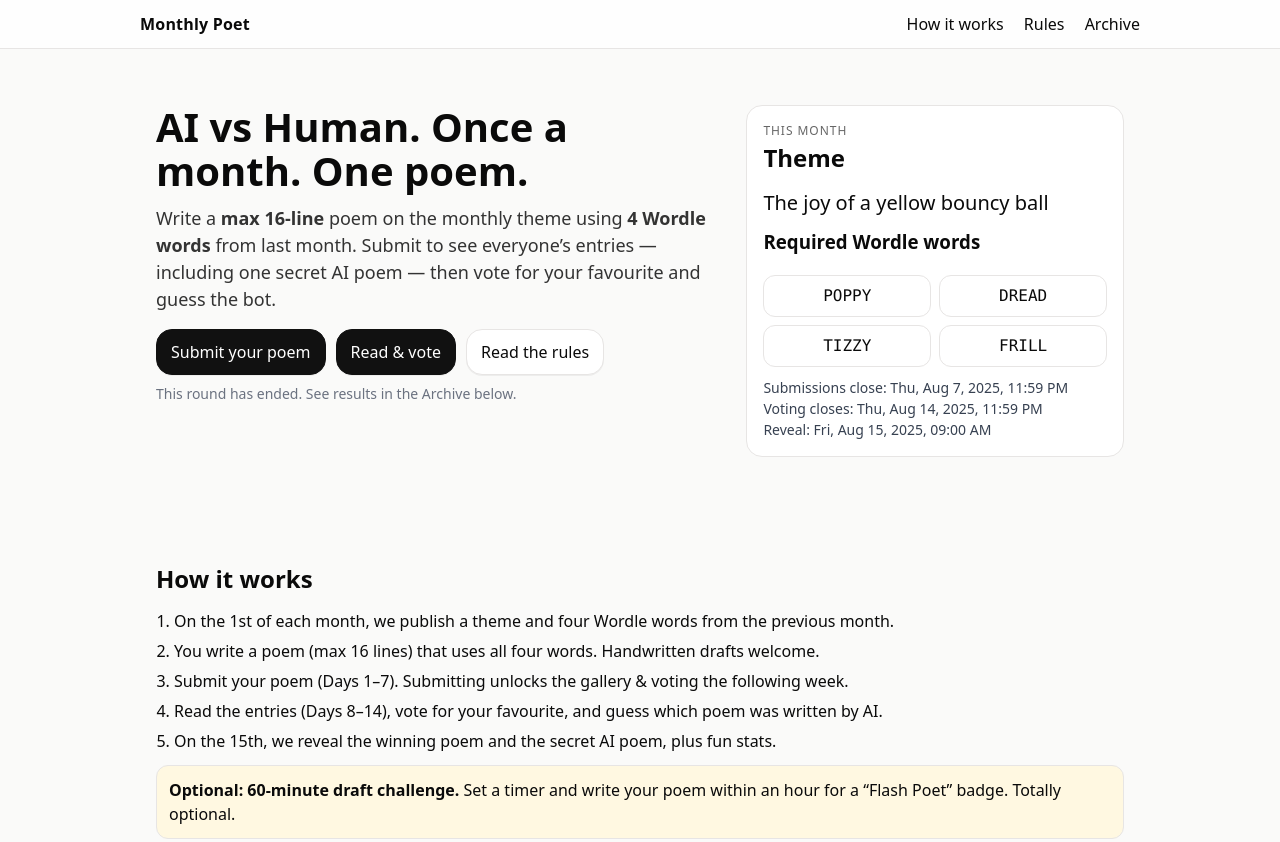
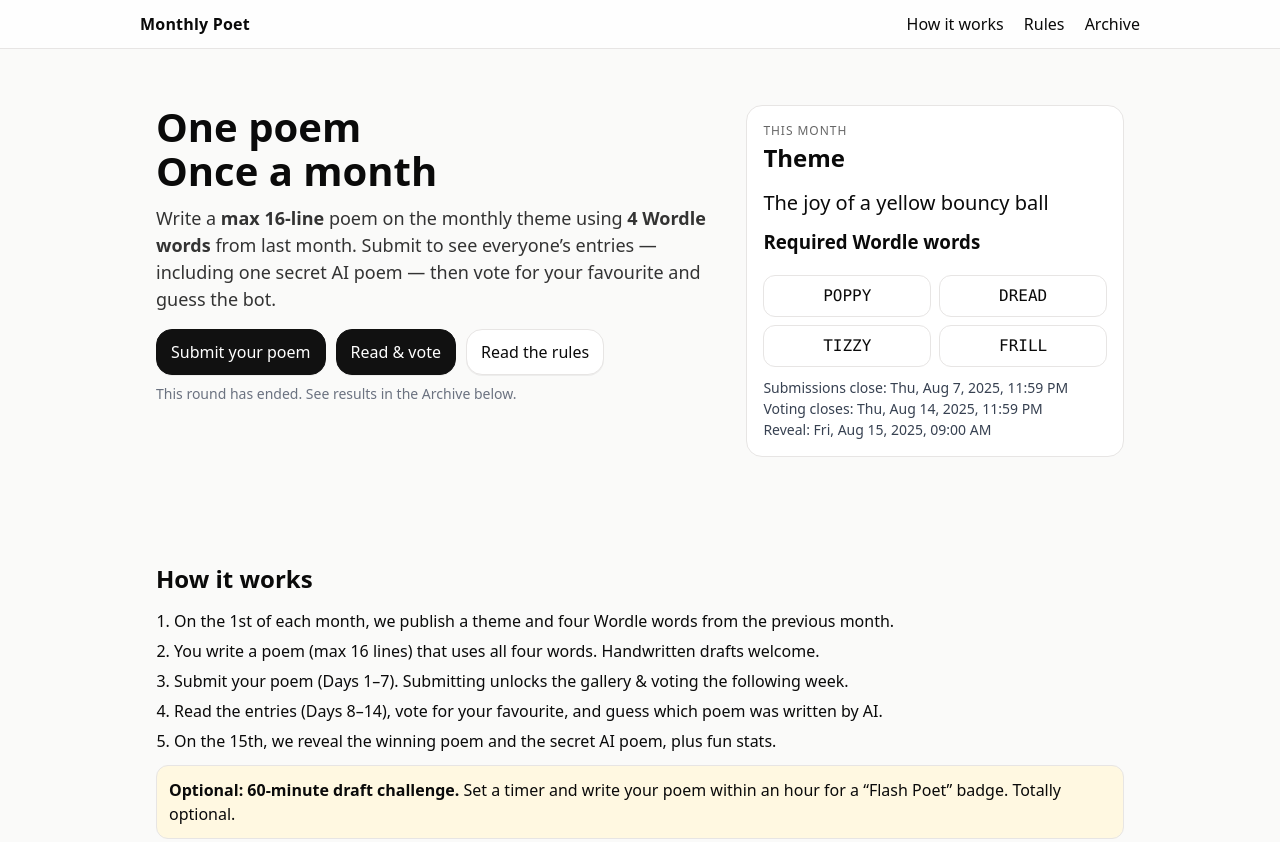
Before and after one commit to jordpeter/Monthlypoet, a plain HTML site: page index.html in a window 1280 px wide. Shown: the top 842 px of the page. Drawn offline with Linux system fonts and the light colour scheme.

Commit message:
Update index.html

```diff
--- a/index.html
+++ b/index.html
@@ -3,7 +3,7 @@
 <head>
   <meta charset="utf-8">
   <meta name="viewport" content="width=device-width, initial-scale=1">
-  <title>Monthly Poet — AI vs Human. Once a month. One poem.</title>
+  <title>Monthly Poet – One poem. Once a month.</title>
   <meta name="description" content="Write a 16-line poem each month using 4 Wordle words from last month. Submit to unlock the gallery, vote on your favourite, and guess the AI.">
   <link rel="stylesheet" href="styles.css">
 </head>
@@ -23,7 +23,7 @@
     <section class="hero">
       <div class="container hero-grid">
         <div class="hero-copy">
-          <h1>AI vs Human. Once a month. One poem.</h1>
+          <h1>One poem<br>Once a month</h1>
           <p>
             Write a <strong>max 16-line</strong> poem on the monthly theme using
             <strong>4 Wordle words</strong> from last month. Submit to see everyone’s entries — including one secret AI poem — then vote for your favourite and guess the bot.
```
